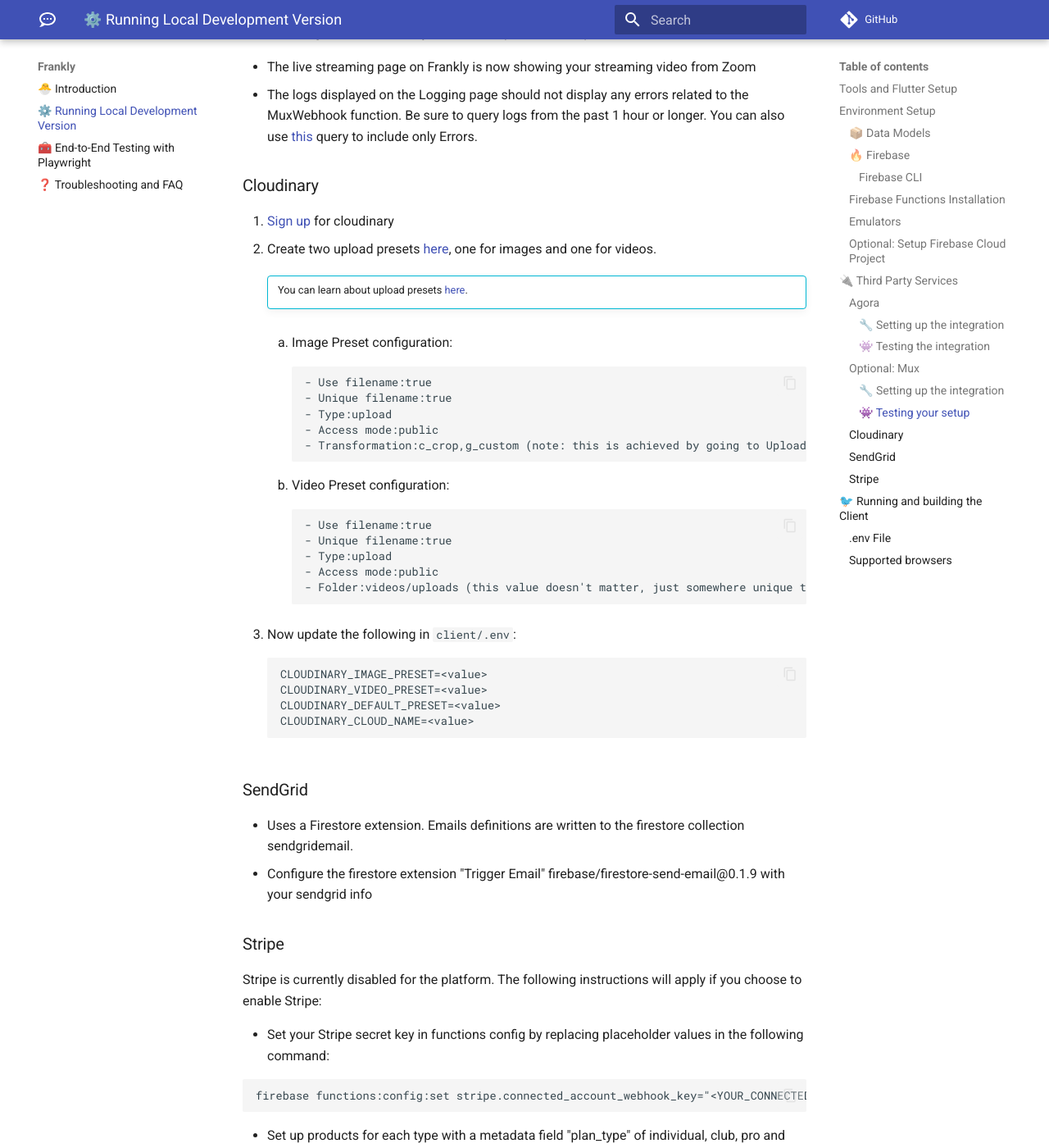
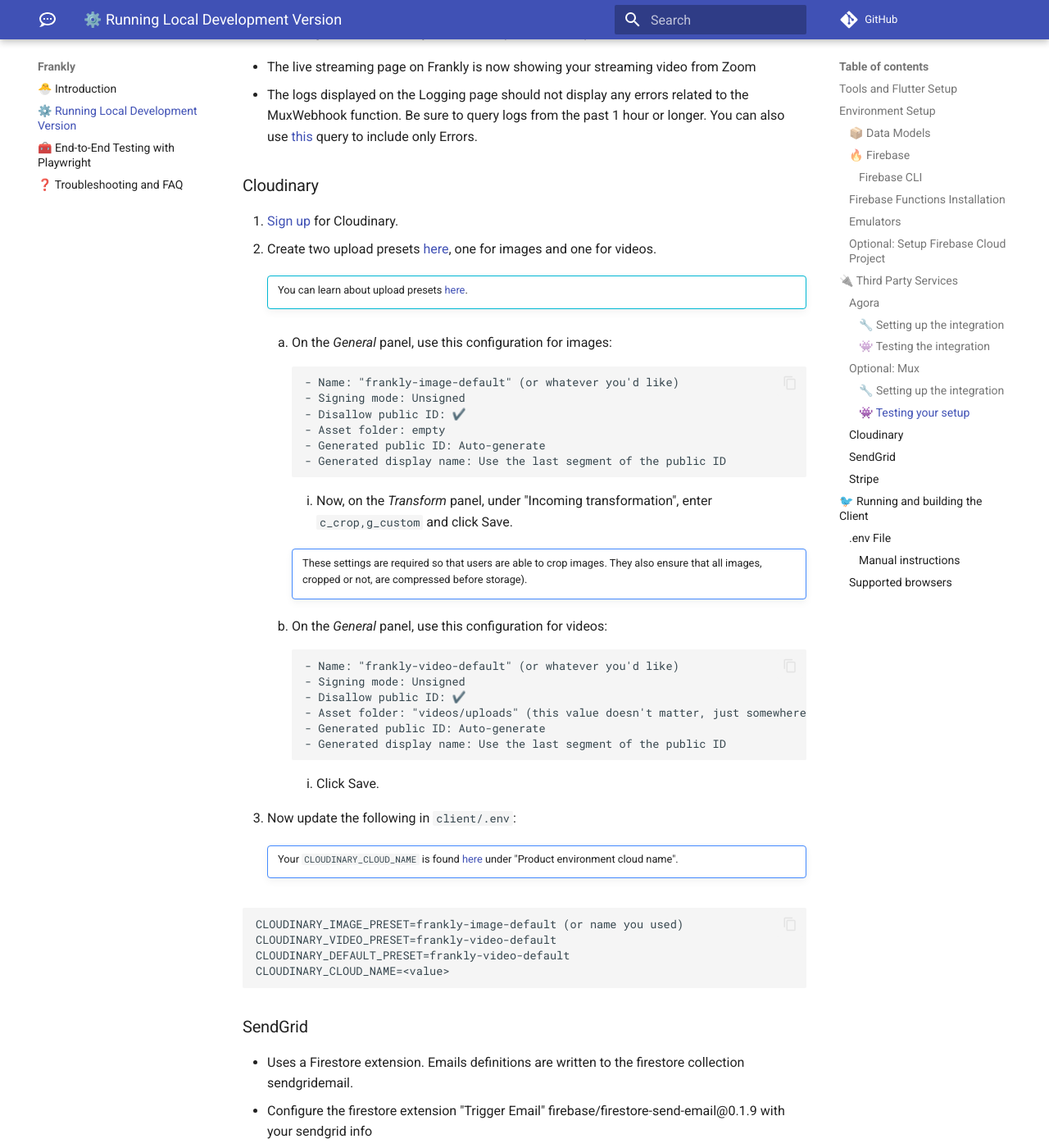
Before and after one commit to berkmancenter/frankly, an MkDocs documentation site: the page built from docs/pages/dev.md, in a window 1280 px wide and 1400 px high, scrolled down 7923 px. Shown: the whole window at 82% size. Built offline with MkDocs 1.6.1 and Material for MkDocs 9.7.7, drawn with Linux system fonts in a browser that asks for light colours; comment, search, counter and statistics services are not loaded; some of the changed text lies outside the part shown.

Commit message:
docs: cloudinary step improvements.

````diff
--- a/docs/pages/dev.md
+++ b/docs/pages/dev.md
@@ -244,39 +244,49 @@
 
 ### Cloudinary
 
-1. [Sign up](https://cloudinary.com/users/register_free) for cloudinary
+1. [Sign up](https://cloudinary.com/users/register_free) for Cloudinary.
 2. Create two upload presets [here](https://console.cloudinary.com/settings/upload/presets), one for images and one for videos.
 
     !!! info ""
         You can learn about upload presets [here](https://cloudinary.com/documentation/upload_presets#use_cases).
 
-    1. Image Preset configuration:
+    1. On the _General_ panel, use this configuration for images:
         ```
-        - Use filename:true
-        - Unique filename:true
-        - Type:upload
-        - Access mode:public
-        - Transformation:c_crop,g_custom (note: this is achieved by going to Upload Manipulations->Incoming Transformations and setting Mode to Crop and Gravity to custom. These settings are required so that users are able to crop images. They also ensure that all images, cropped or not, are compressed before storage).
+        - Name: "frankly-image-default" (or whatever you'd like)
+        - Signing mode: Unsigned
+        - Disallow public ID: ✔️
+        - Asset folder: empty
+        - Generated public ID: Auto-generate
+        - Generated display name: Use the last segment of the public ID
         ```
+        1.  Now, on the _Transform_ panel, under "Incoming transformation", enter `c_crop,g_custom` and click Save.
 
-    2.  Video Preset configuration:
+        !!! note ""
+            These settings are required so that users are able to crop images. They also ensure that all images, cropped or not, are compressed before storage).
+
+    2. On the _General_ panel, use this configuration for videos:
         ```
-        - Use filename:true
-        - Unique filename:true
-        - Type:upload
-        - Access mode:public
-        - Folder:videos/uploads (this value doesn't matter, just somewhere unique to store your videos)
+        - Name: "frankly-video-default" (or whatever you'd like)
+        - Signing mode: Unsigned
+        - Disallow public ID: ✔️
+        - Asset folder: "videos/uploads" (this value doesn't matter, just somewhere unique to store your videos)
+        - Generated public ID: Auto-generate
+        - Generated display name: Use the last segment of the public ID
         ```
+        1. Click Save.
 
 3. Now update the following in `client/.env`:
+
+    !!! note ""
+        Your `CLOUDINARY_CLOUD_NAME` is found [here](https://console.cloudinary.com/settings/account) under "Product environment cloud name".
+
   ```
-  CLOUDINARY_IMAGE_PRESET=<value>
-  CLOUDINARY_VIDEO_PRESET=<value>
-  CLOUDINARY_DEFAULT_PRESET=<value>
+  CLOUDINARY_IMAGE_PRESET=frankly-image-default (or name you used)
+  CLOUDINARY_VIDEO_PRESET=frankly-video-default
+  CLOUDINARY_DEFAULT_PRESET=frankly-video-default
   CLOUDINARY_CLOUD_NAME=<value>
   ```
 
- <!-- Replace `defaultMediaPreset` (video), `uploadPreset` (image), and `cloudName` at `client/lib/services/media_helper_service.dart`. -->
 
 ### SendGrid
 
@@ -303,31 +313,36 @@
 
 **Recommended instructions (debug configs)**
 
-In general, you can use the configs defined in .vscode/launch.json to run **debug mode**. We have defined 2 environments for you:
+In general, you can use the configs defined in `.vscode/launch.json` to run **debug mode**. We have defined 2 environments for you:
 
 1. Client
-2. Client Dev (Emulators) - this connects to functions, firestore, database, and auth emulators
+2. 🌟 Client Dev (Emulators) - this connects to functions, firestore, database, and auth emulators
 
-**💡 Tip:** The default debug platform is Web (Chrome), so please ensure it is selected as the target platform when running. We do not currently officially support any other platform.
+!!! note
+    The default debug platform is Web (Chrome), so please ensure it is selected as the target platform when running. We do not currently officially support any other platform.
 
 ### .env File
 
-You will need to create a .env file for client configuration. Copy `client/.env.example.local` file to `client/.env` and update the missing secrets marked with `<value>` accordingly. The VSCode profiles assume the .env file lives in the `client` directory.
+You will need to create a **.env** file for client configuration. Copy `client/.env.example.local` to `client/.env` and update the missing secrets marked with `<value>` accordingly. The VSCode profiles assume the .env file lives in the `client` directory.
 
-You can also add an `EMULATORS` environment variable to override the default Emulators profile behavior of running `'firestore, auth, functions, database'` Set the value to any desired combination of emulators.
+You can also add an `EMULATORS` environment variable to override the default Emulators profile behavior of running `firestore, auth, functions, database`. Set the value to any desired combination of emulators.
 
-**Manual instructions**
+#### Manual instructions
 If you want to use emulators, ensure you start the emulators first. Then run the following commands in the `/client` directory.
 
 To run the app with backend pointing at staging.
-`flutter run -d chrome --release --web-renderer html -t lib/main.dart --dart-define-from-file=.env`
+```
+flutter run -d chrome --release --web-renderer html -t lib/main.dart --dart-define-from-file=.env
+```
 
 To run the app with locally running functions, firestore, and auth emulators
-`flutter run -d chrome --release --web-renderer html -t lib/dev_emulators_main.dart --dart-define-from-file=.env`
+```
+flutter run -d chrome --release --web-renderer html -t lib/dev_emulators_main.dart --dart-define-from-file=.env
+```
 
 ### Supported browsers
 
-The client app only runs on the Flutter web platform. Flutter uses Chrome for debugging web apps, but it does support all major browsers in production [Web FAQ | Flutter](https://docs.flutter.dev/platform-integration/web/faq#which-web-browsers-are-supported-by-flutter) -- Chrome, Firefox, Safari, and Edge.
+The client app runs only on the Flutter web platform. Flutter uses Chrome for debugging web apps, but it does support all major browsers in production [Web FAQ | Flutter](https://docs.flutter.dev/platform-integration/web/faq#which-web-browsers-are-supported-by-flutter); Chrome, Firefox, Safari, Edge.
 
 # Testing
 
@@ -342,37 +357,17 @@
 To run existing tests, you can run the following command from the `client/test` directory:
 
 ```
-
 flutter pub run build_runner build
 cd ../
 flutter test --platform chrome
-
 ```
 
 To run newly added tests:
-
 ```
-
 flutter test <optional path to test files>
-
 ```
 
 To run unit tests with locally generated HTML coverage report:
-
 ```
-
 flutter test --coverage && format_coverage --in=coverage && genhtml coverage/lcov.info -o coverage/html
-
 ```
-
-```
-
-```
-
-```
-
-```
-
-```
-
-```
````
